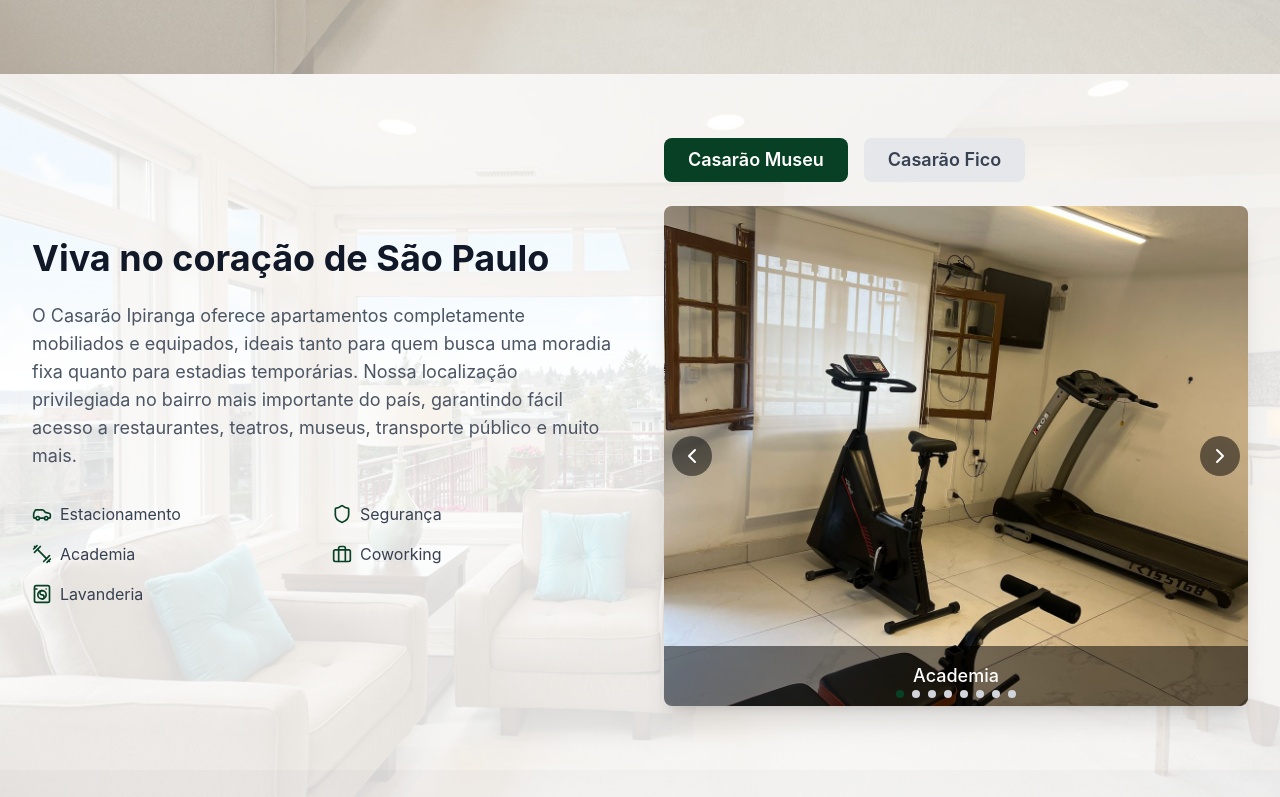
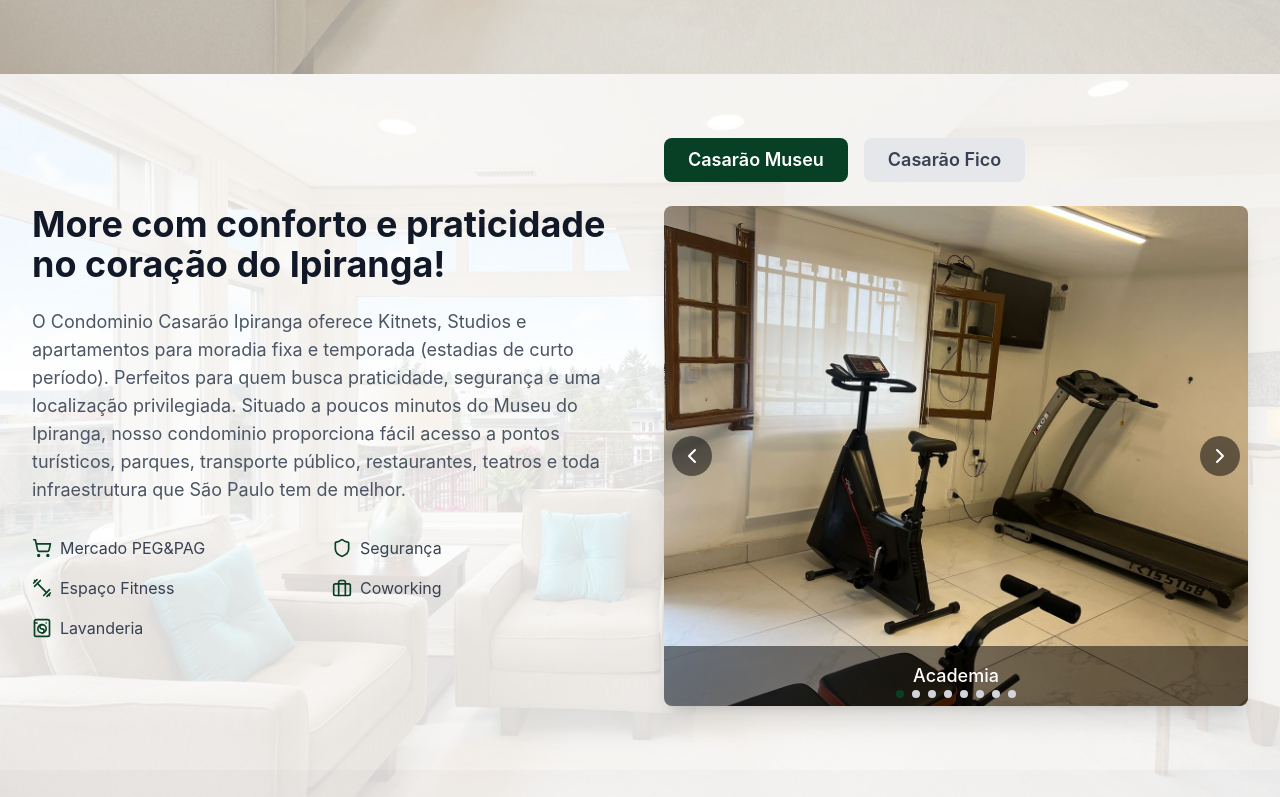
Before and after one commit to LeleooAlves/casarao-ipiranga, a React (Vite) app: page / in a window 1280 px wide. Shown: the part 726-1523 px from the top of the page. Built offline with nearby package versions, Linux system fonts and the light colour scheme.

Commit message:
alterações realizadas.

```diff
--- a/src/pages/Home.tsx
+++ b/src/pages/Home.tsx
@@ -1,6 +1,6 @@
 import React, { useState } from 'react';
 import { Link } from 'react-router-dom';
-import { ArrowRight, MapPin, Shield, Star, Users, Wifi, Car, Dumbbell, Briefcase, WashingMachine, ChevronDown } from 'lucide-react';
+import { ArrowRight, MapPin, Shield, Star, Users, Wifi, ShoppingCart, Dumbbell, Briefcase, WashingMachine, ChevronDown } from 'lucide-react';
 import ImageCarousel from '../components/ImageCarousel';
 
 const Home: React.FC = () => {
@@ -24,9 +24,9 @@ const Home: React.FC = () => {
 
   const amenities = [
 
-    { icon: Car, name: 'Estacionamento' },
+    { icon: ShoppingCart, name: 'Mercado PEG&PAG' },
     { icon: Shield, name: 'Segurança' },
-    { icon: Dumbbell, name: 'Academia' },
+    { icon: Dumbbell, name: 'Espaço Fitness' },
     { icon: Briefcase, name: 'Coworking' },
     { icon: WashingMachine, name: 'Lavanderia' },
   ];
@@ -85,7 +85,7 @@ const Home: React.FC = () => {
         />
         <div className="relative z-10 text-center text-gray-900 max-w-4xl mx-auto px-4 pt-32">
           <h1 className="text-4xl md:text-5xl font-bold mb-10 leading-tight text-gray-900">
-            Studios e Kitnets para moradia fixa e temporada no centro de São Paulo
+          Studios, Kitnets e Apartamentos no bairro do Ipiranga - São Paulo
           </h1>
           <Link
             to="/catalog"
@@ -103,13 +103,12 @@ const Home: React.FC = () => {
           <div className="grid grid-cols-1 lg:grid-cols-2 gap-12 items-center">
             <div>
               <h2 className="text-3xl md:text-4xl font-bold text-gray-900 mb-6">
-                Viva no coração de São Paulo
+                More com conforto e praticidade no coração do Ipiranga!
               </h2>
               <p className="text-lg text-gray-600 mb-8">
-                O Casarão Ipiranga oferece apartamentos completamente mobiliados e equipados,
-                ideais tanto para quem busca uma moradia fixa quanto para estadias temporárias.
-                Nossa localização privilegiada no bairro mais importante do país, garantindo fácil acesso a
-                restaurantes, teatros, museus, transporte público e muito mais.
+              O Condominio Casarão Ipiranga oferece Kitnets, Studios e apartamentos para moradia fixa e temporada (estadias de curto período).
+              Perfeitos para quem busca praticidade, segurança e uma localização privilegiada.
+              Situado a poucos minutos do Museu do Ipiranga, nosso condominio proporciona fácil acesso a pontos turísticos, parques, transporte público, restaurantes, teatros e toda infraestrutura que São Paulo tem de melhor.
               </p>
               <div className="grid grid-cols-2 gap-4">
                 {amenities.map((amenity, index) => {
```
